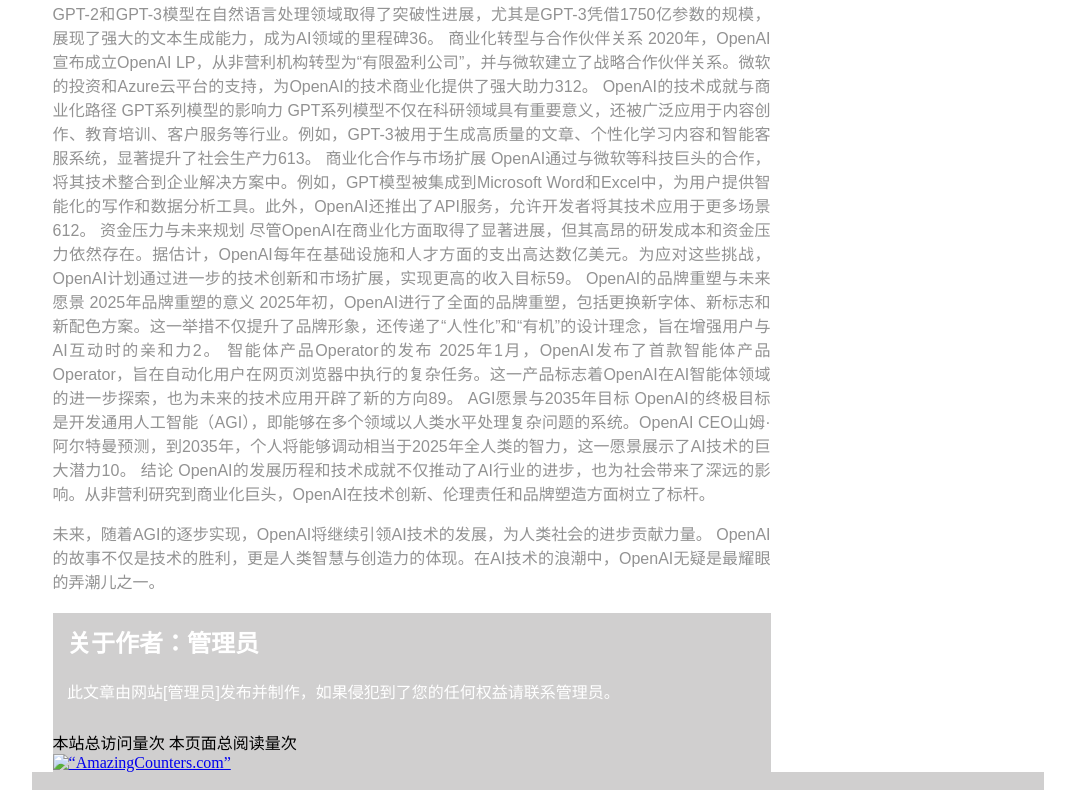
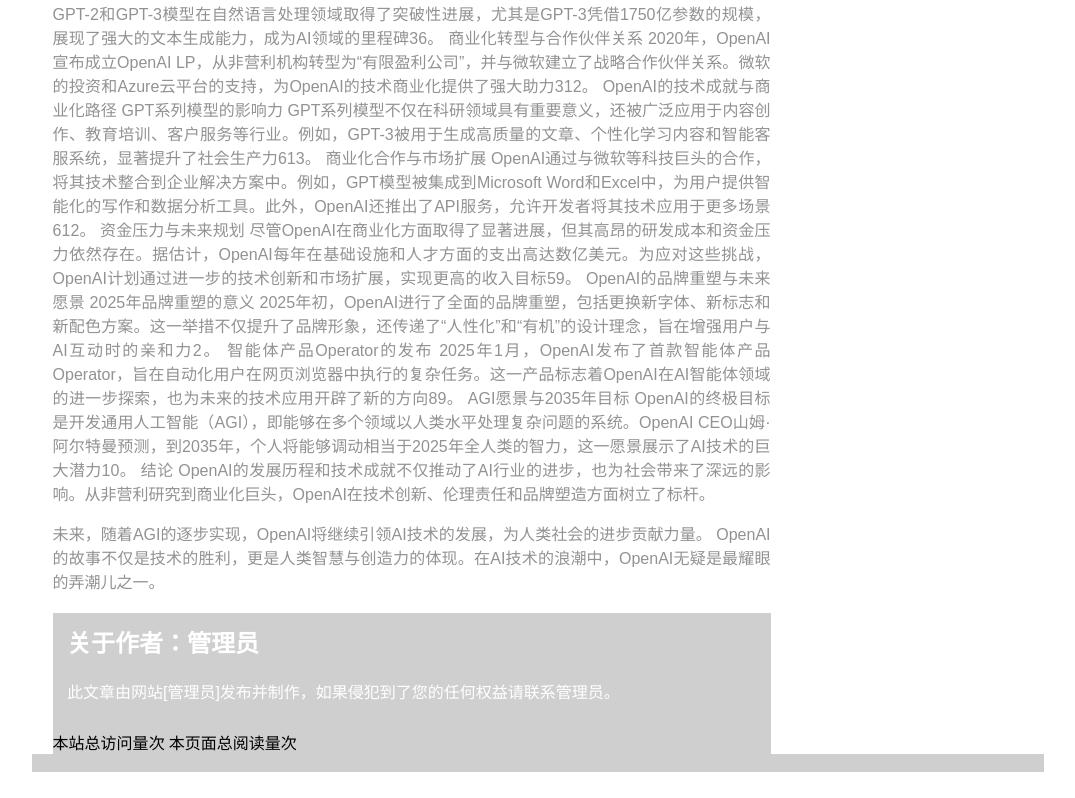
Before and after one commit to weidublog/blog-0003, a plain HTML site: page index.html in a window 1280 px wide. Shown: the part 896-1694 px from the top of the page, without its empty margins (102-1177 px from the left). Drawn offline with Linux system fonts and the light colour scheme; some packages are replaced by stand-ins of ours; a script that the page names is missing.

Commit message:
Update index.html

```diff
--- a/index.html
+++ b/index.html
@@ -55,8 +55,6 @@
         <span id="busuanzi_container_page_pv">
           本页面总阅读量<span id="busuanzi_value_page_pv"></span>次
         </span>
-        <div align=“center”><a href=“http://www.amazingcounters.com”><img border=“0” src=“http://cc.amazingcounters.com/counter.php?i=3303367&c=9910414” alt=“AmazingCounters.com”></a>
-        </div>
       </aside>
     </section>
     <section id="sidebar">
```
